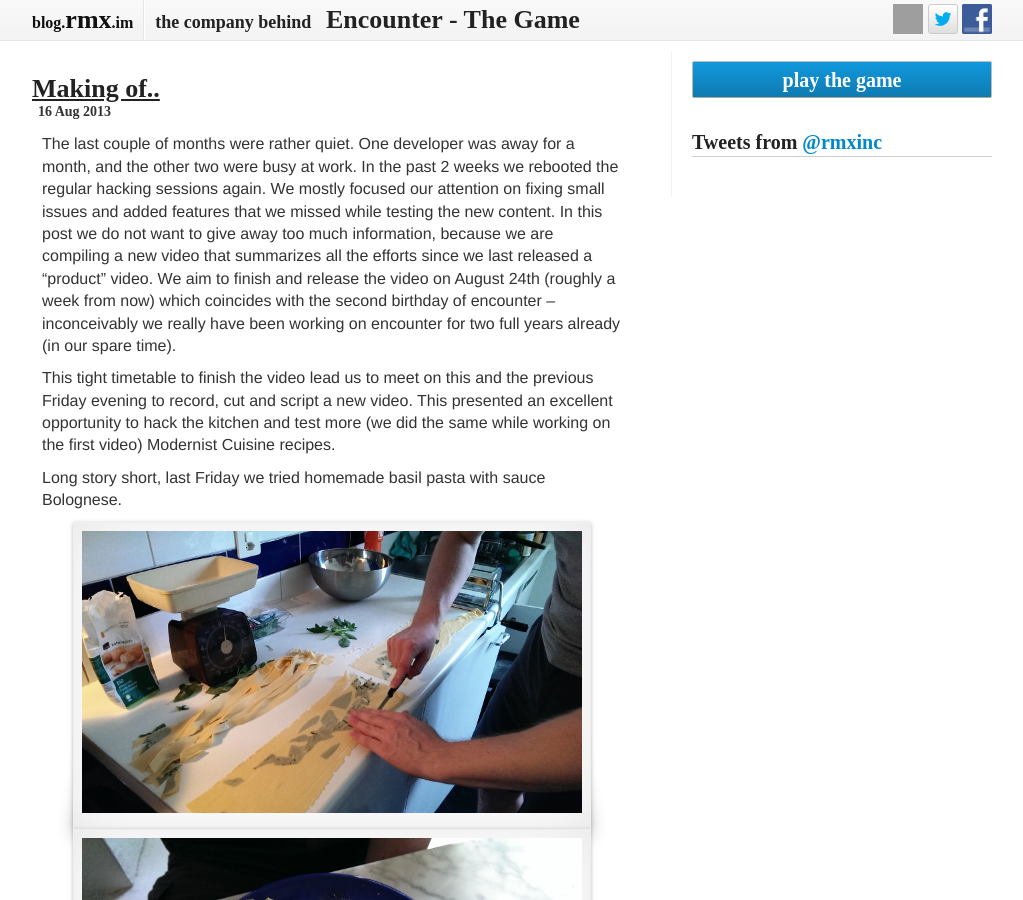
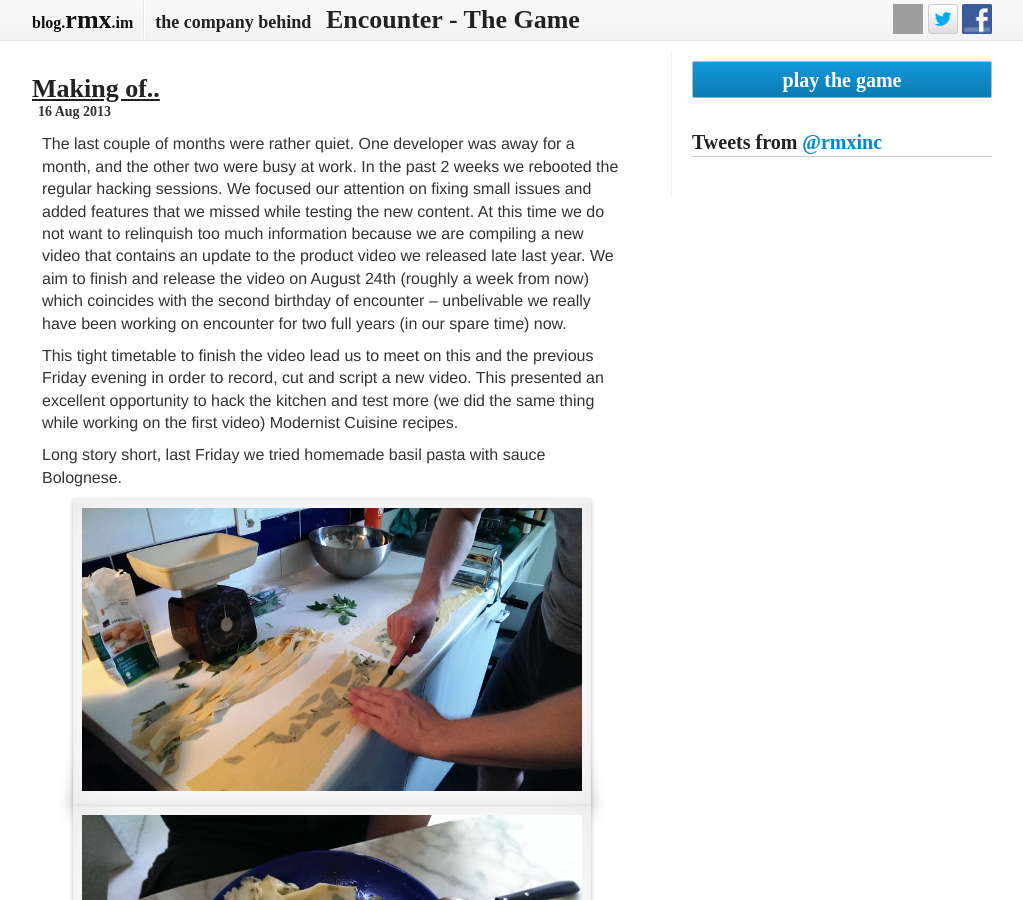
Before and after one commit to rmx/blog.rmx.im, a Jekyll site: the page built from _posts/2013-08-16-making-of.md, in a window 1280 px wide and 900 px high. Shown: the whole window, without its empty margins (128-1151 px from the left). Built offline with Jekyll 4.4.1, drawn with Linux system fonts in a browser that asks for light colours; Markdown is read by kramdown in place of the engine named in the settings; comment, search, counter and statistics services are not loaded; some of the changed text lies outside the part shown; grey boxes are pictures that could not be loaded.

Commit message:
small fixes, reformulations

```diff
--- a/_posts/2013-08-16-making-of.md
+++ b/_posts/2013-08-16-making-of.md
@@ -5,20 +5,20 @@ title: "Making of.."
 
 The last couple of months were rather quiet. One developer was away for a
 month, and the other two were busy at work. In the past 2 weeks we rebooted
-the regular hacking sessions again. We mostly focused our attention on fixing
-small issues and added features that we missed while testing the new content.
-In this post we do not want to give away too much information, because we are
-compiling a new video that summarizes all the efforts since we last released
-a "product" video.
+the regular hacking sessions. We focused our attention on fixing small issues
+and added features that we missed while testing the new content.
+At this time we do not want to relinquish too much information because we are
+compiling a new video that contains an update to the product video we released
+late last year.
 We aim to finish and release the video on August 24th (roughly a week from
-now) which coincides with the second birthday of encounter -- inconceivably we
-really have been working on encounter for two full years already (in our spare
-time).
+now) which coincides with the second birthday of encounter -- unbelivable we
+really have been working on encounter for two full years (in our spare time)
+now.
 
 This tight timetable to finish the video lead us to meet on this and the
-previous Friday evening to record, cut and script a new video. This
+previous Friday evening in order to record, cut and script a new video. This
 presented an excellent opportunity to hack the kitchen and test more (we did
-the same while working on the first video) Modernist Cuisine recipes.
+the same thing while working on the first video) Modernist Cuisine recipes.
 
 Long story short, last Friday we tried homemade basil pasta with sauce
 Bolognese.
```
Also changed, not shown: other parts of _posts/2013-08-16-making-of.md (+2 -0 lines).
